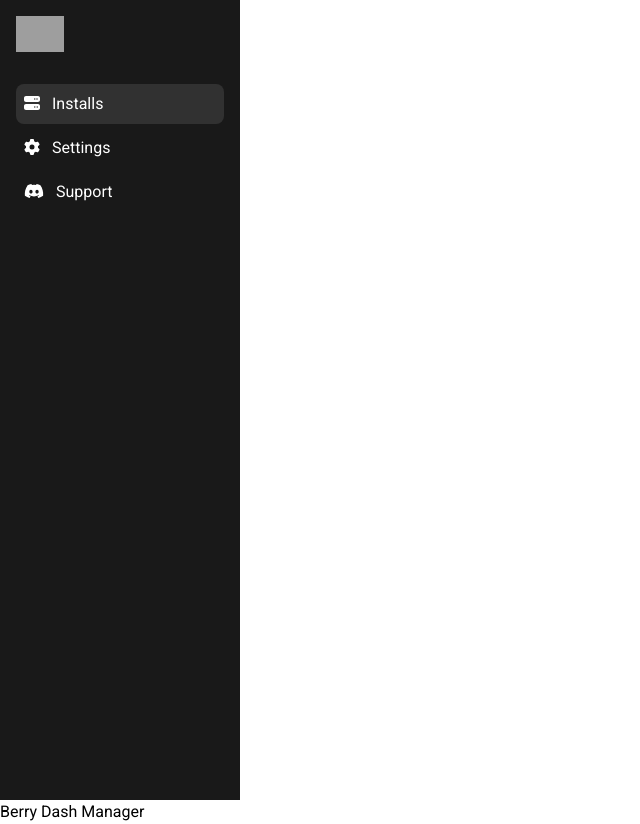
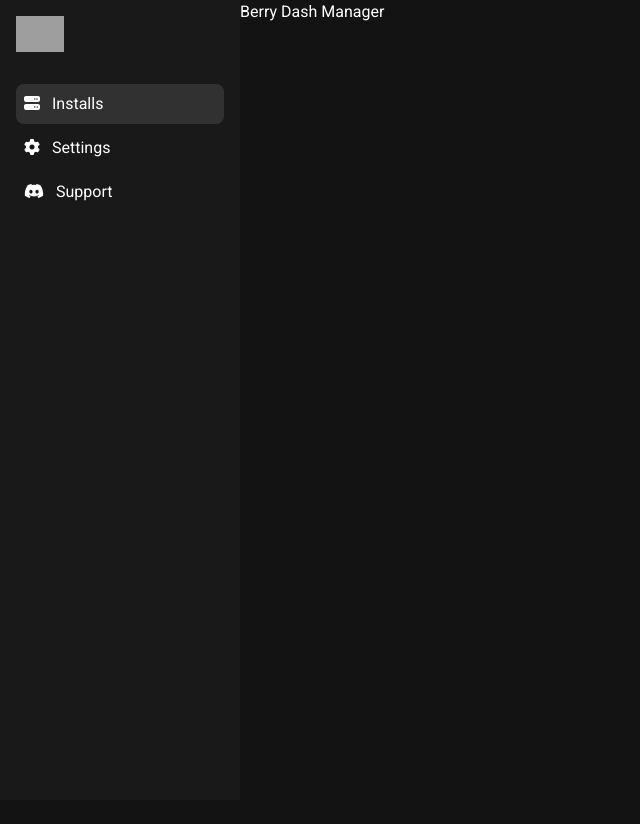
Before and after one commit to Lncvrt-Games/launcher, a React (Vite) app: page / in a window 1280 px wide. Shown: the whole page, without its empty margins (0-640 px from the left). After the commit the page ends 800 px from the top, so only its background shows below. Built offline with nearby package versions, Linux system fonts and the light colour scheme; grey boxes are pictures that could not be loaded.

Commit message:
Fix content not being visible

```diff
--- a/src/App.scss
+++ b/src/App.scss
@@ -1,6 +1,10 @@
 @use 'tailwindcss' as *;
 @use '@fontsource/roboto' as *;
 
+$backgroundColor: #131313;
+
 body {
   font-family: 'Roboto', sans-serif;
+  background-color: $backgroundColor;
+  color: white;
 }
--- a/src/App.tsx
+++ b/src/App.tsx
@@ -7,9 +7,11 @@
   return (
     <HashRouter>
       <Sidebar />
-      <Routes>
-        <Route path='/' element={<Home />} />
-      </Routes>
+      <main style={{ marginLeft: '15rem' }}>
+        <Routes>
+          <Route path='/' element={<Home />} />
+        </Routes>
+      </main>
     </HashRouter>
   )
 }
--- a/src/componets/Sidebar.css
+++ b/src/componets/Sidebar.css
@@ -1,7 +1,7 @@
 @import 'tailwindcss';
 
 .sidebar {
-  @apply w-60 h-screen bg-[#191919] flex flex-col;
+  @apply fixed top-0 left-0 w-60 h-screen bg-[#191919] flex flex-col;
 }
 
 .logo {
```
